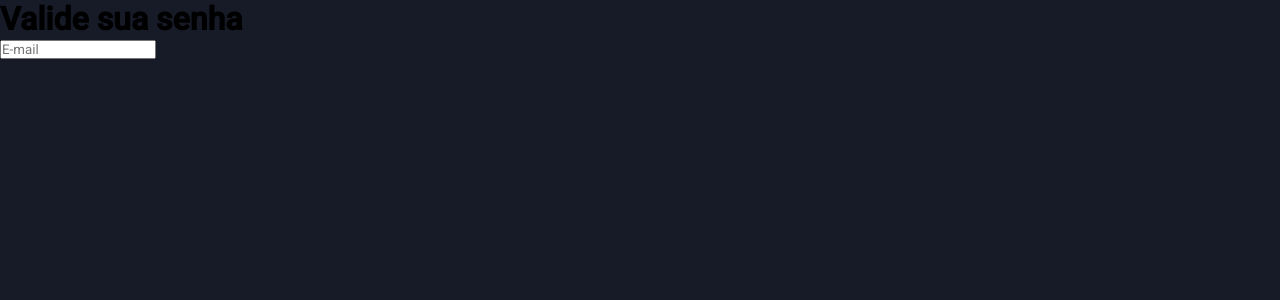
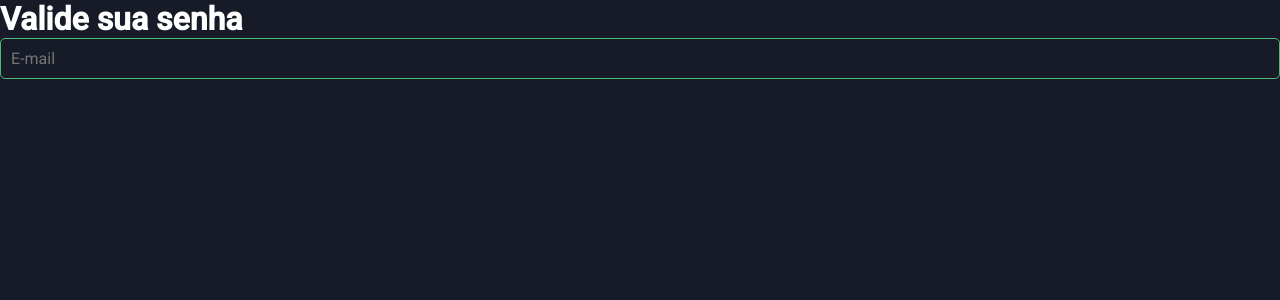
Before and after one commit to BrunoMMesquita/password-validator, a Next.js app: page / in a window 1280 px wide. Shown: the top 300 px of the page. Built offline with nearby package versions, Linux system fonts and the light colour scheme.

Commit message:
feat: create input

```diff
--- a/src/Presentation/components/input/index.tsx
+++ b/src/Presentation/components/input/index.tsx
@@ -1,9 +1,12 @@
 import { FC, InputHTMLAttributes } from 'react';
+import { Container } from './styled';
 
-interface IInput extends InputHTMLAttributes<HTMLInputElement> {}
+interface IInput extends InputHTMLAttributes<HTMLInputElement> { }
 
-export const Input:FC<IInput> = (props: IInput) => {
+export const Input: FC<IInput> = (props: IInput) => {
   return (
-    <input {...props} />
+    <Container>
+      <input {...props} />
+    </Container>
   )
 }
--- a/src/Presentation/components/input/styled.ts
+++ b/src/Presentation/components/input/styled.ts
@@ -1 +1,18 @@
 import styled from 'styled-components'
+
+export const Container = styled.div`
+  input {
+    width: 100%;
+    color: ${props => props.theme.colors.text};
+    background: transparent;
+    padding: 0.625rem;
+    border-radius: 5px;
+    border: 1px solid ${props => props.theme.colors.primary};
+    font-size: 1rem;
+
+    &:focus{
+      border-bottom: 2px ${props => props.theme.colors.primary} solid;
+      outline: none;
+    }
+  }
+`
--- a/src/Presentation/styles/global.ts
+++ b/src/Presentation/styles/global.ts
@@ -23,12 +23,16 @@ export const GlobalStyle = createGlobalStyle`
   }
 
   body {
-    background: ${props => props.theme.colors.background}
+    background: ${props => props.theme.colors.background};
   }
 
   h1,
   input,
   button {
-    font-family: 'Roboto', sans-serif
+    font-family: 'Roboto', sans-serif;
+  }
+
+  h1 {
+    color: ${props => props.theme.colors.text};
   }
 `
--- a/src/Presentation/styles/styled.d.ts
+++ b/src/Presentation/styles/styled.d.ts
@@ -7,7 +7,7 @@ declare module 'styled-components' {
         colors: {
             background: string;
             text: string;
-            button: string;
+            primary: string;
         },
     }
 }
--- a/src/Presentation/styles/themes/default.ts
+++ b/src/Presentation/styles/themes/default.ts
@@ -7,7 +7,7 @@ export const Default: DefaultTheme = {
     colors: {
       background: darkGray,
       text: white,
-      button: green
+      primary: green
     },
 
 };
```
